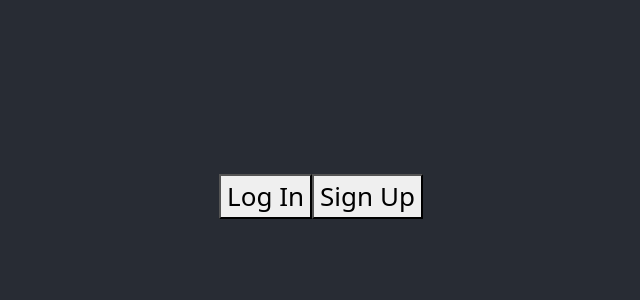
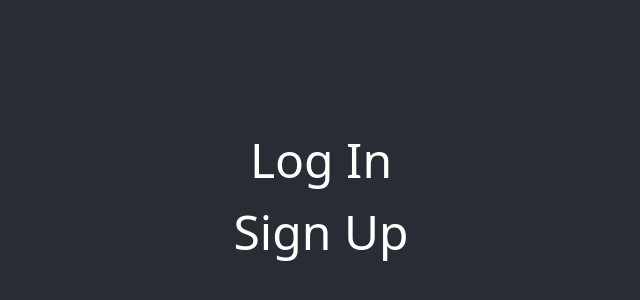
Before and after one commit to sofversoza/phase2-project, a React (Create React App) app: page / in a window 1280 px wide. Shown: the part 204-504 px from the top of the page, without its empty margins (319-959 px from the left). Built offline with nearby package versions, Linux system fonts and the light colour scheme.

Commit message:
base app

```diff
--- a/src/components/LandingPage.js
+++ b/src/components/LandingPage.js
@@ -1,16 +1,20 @@
 // render two buttons login form(renders loginform on click) and sign up form(renders signup form on click)
-import React from 'react'
+// render two buttons login form(renders loginform on click) and sign up form(renders signup form on click)
+import React from 'react';
+import {NavLink} from 'react-router-dom';
+function LandingPage() {
 
-function LandingPage() {
+
 
     return (
         <div>
-            <button>
+            <NavLink to='/login' style={{color: "white", textDecoration: 'none', fontSize: '3rem'}}>
                 Log In
-            </button>
-            <button>
+            </NavLink>
+            <br/>
+            <NavLink to='/sign-up' style={{color: "white", textDecoration: 'none', fontSize: '3rem'}} >
                 Sign Up
-            </button>
+            </NavLink>
         </div>
     )
 }
```
